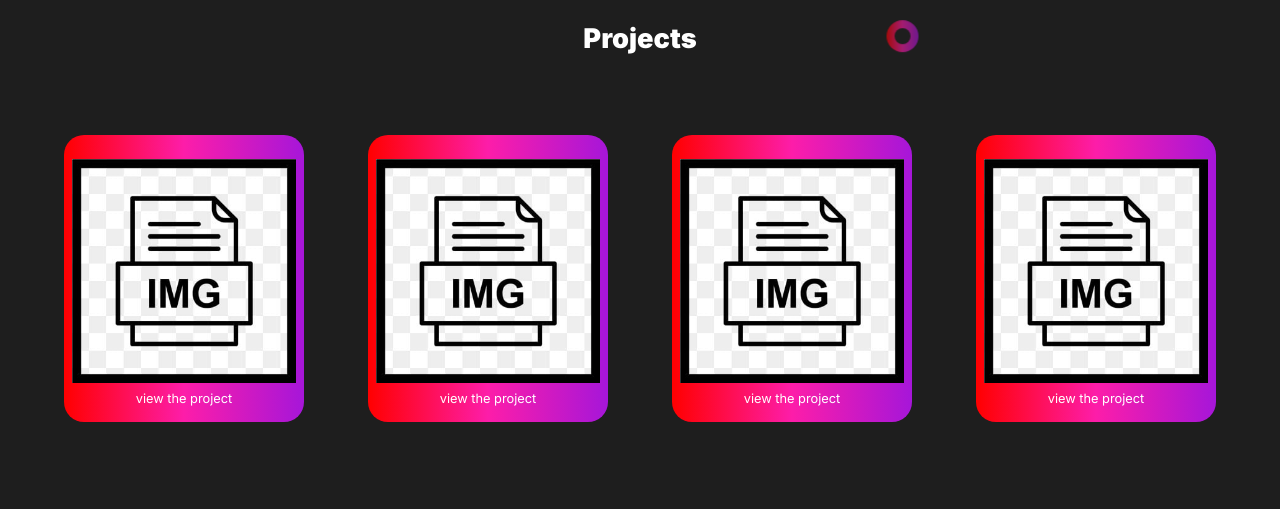
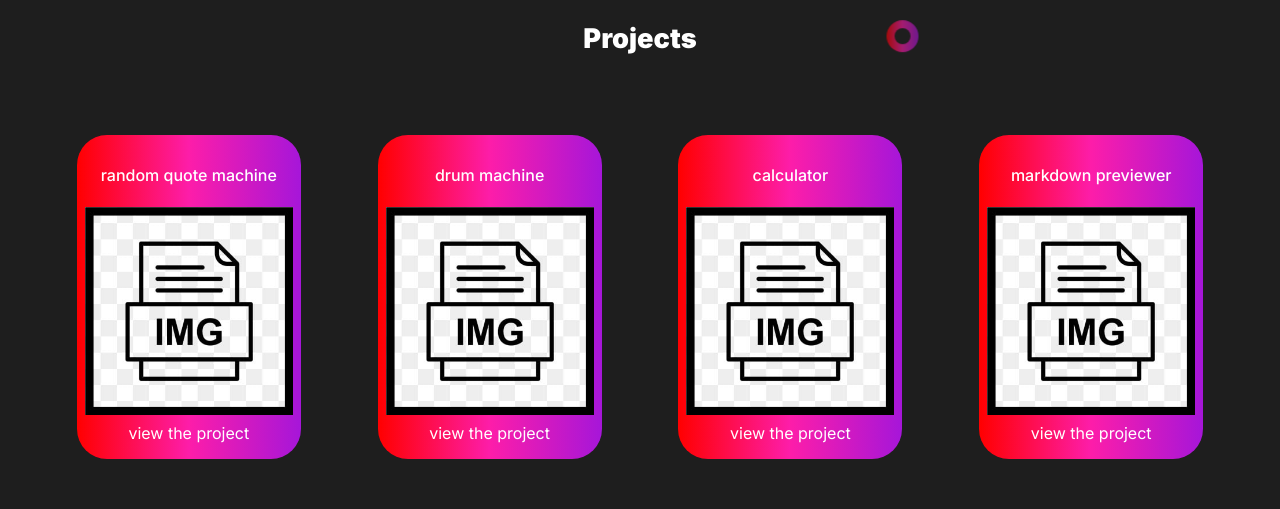
Before and after one commit to samuelespina/personal-portfolio, a React (Create React App) app: page /skills-react.js in a window 1280 px wide. Shown: the part 860-1369 px from the top of the page. Built offline with nearby package versions, Linux system fonts and the light colour scheme.

Commit message:
projects done

```diff
--- a/src/components/Project/Projet.scss
+++ b/src/components/Project/Projet.scss
@@ -5,12 +5,12 @@
   align-items: center;
   background: var(--third-color);
   padding: 0.5rem;
-  border-radius: 20px;
+  border-radius: 30px;
   transition: all 0.2s ease-in-out;
   z-index: 100000;
 
   &:hover {
-    transform: translateY(1rem) !important;
+    transform: translateY(0.7rem) !important;
   }
 
   p,
@@ -18,13 +18,13 @@
     color: white;
     padding: 0.5rem;
     text-align: center;
-    width: 100%;
+    max-width: 100%;
     margin-left: 0;
-    font-size: 0.8rem;
+    font-size: 1rem;
   }
 
   img {
-    width: 14rem;
+    width: 13rem;
   }
 }
 
--- a/src/pages/JsPage/JsPage.jsx
+++ b/src/pages/JsPage/JsPage.jsx
@@ -5,10 +5,26 @@ import AOS from "aos";
 
 const JsPage = () => {
   const project2 = [
-    { title: "", img: pr, link: "" },
-    { title: "", img: pr, link: "" },
-    { title: "", img: pr, link: "" },
-    { title: "", img: pr, link: "" },
+    {
+      title: "Caesars Cipher",
+      img: pr,
+      link: "https://glistening-sherbet-083360.netlify.app/",
+    },
+    {
+      title: "Palindrome checker",
+      img: pr,
+      link: "https://soft-pegasus-6fd380.netlify.app/",
+    },
+    {
+      title: "Roman Numeral Converter",
+      img: pr,
+      link: "https://stirring-moonbeam-0ebdb3.netlify.app/",
+    },
+    {
+      title: "Telephone Number Validator",
+      img: pr,
+      link: "https://lovely-pony-13cd6c.netlify.app/",
+    },
   ];
 
   useEffect(() => {
--- a/src/pages/ReactPage/ReactPage.jsx
+++ b/src/pages/ReactPage/ReactPage.jsx
@@ -5,10 +5,26 @@ import { useEffect } from "react";
 
 const ReactPage = () => {
   const project3 = [
-    { title: "", img: pr, link: "" },
-    { title: "", img: pr, link: "" },
-    { title: "", img: pr, link: "" },
-    { title: "", img: pr, link: "" },
+    {
+      title: "random quote machine",
+      img: pr,
+      link: "https://willowy-wisp-70657a.netlify.app/",
+    },
+    {
+      title: "drum machine",
+      img: pr,
+      link: "https://merry-khapse-54bdc0.netlify.app/",
+    },
+    {
+      title: "calculator",
+      img: pr,
+      link: "https://dashing-gecko-3e7b3a.netlify.app/",
+    },
+    {
+      title: "markdown previewer",
+      img: pr,
+      link: "https://effervescent-mooncake-f6f69b.netlify.app/",
+    },
   ];
 
   useEffect(() => {
```
